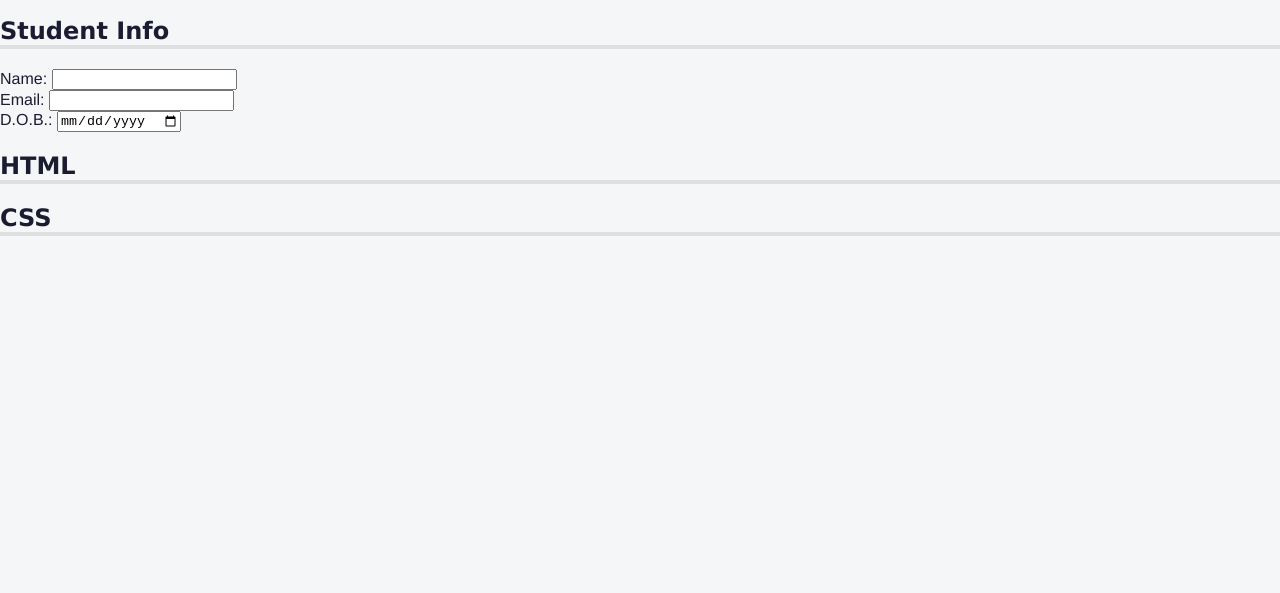
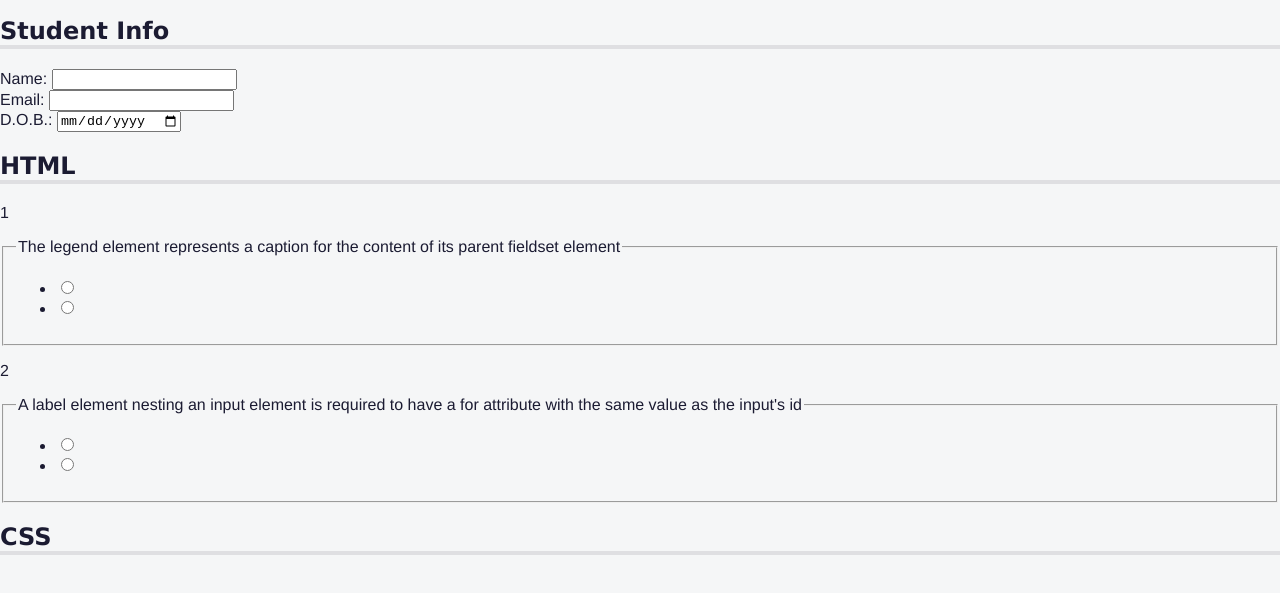
Before and after one commit to Wizzle13/fccquiz, a plain HTML site: page index.html in a window 1280 px wide. Shown: the part 53-646 px from the top of the page. Drawn offline with Linux system fonts and the light colour scheme.

Commit message:
added question section

```diff
--- a/index.html
+++ b/index.html
@@ -35,8 +35,49 @@
                     <input type="date" name="birth-date" id="birth-date" />
                 </div>
             </Section>
-            <section role="region" aria-labelledby="html-questions"><h2 id="html-questions">HTML</h2></Section>
-            <section role="region" aria-labelledby="css-questions"><h2 id="css-questions">CSS</h2></Section>
+            <section role="region" aria-labelledby="html-questions"><h2 id="html-questions">HTML</h2>
+                <div class="question-block">
+                    <p>1</p>
+                    <fieldset class="question" name="html-question-one">
+                        <legend>
+                            The legend element represents a caption for the content of its parent fieldset element
+                        </legend>
+                        <ul class="answers-list">
+                            <li>
+                                <label>
+                                    <input type="radio">
+                                </label>
+                            </li>
+                            <li>
+                                <label>
+                                    <input type="radio">
+                                </label>
+                            </li>
+                        </ul>
+                    </fieldset>
+                  </div>
+                  <div class="question-block">
+                    <p>2</p>
+                    <fieldset class="question" name="html-question-two">
+                        <legend>
+                            A label element nesting an input element is required to have a for attribute with the same value as the input's id
+                        </legend>
+                        <ul class="answers-list">
+                            <li>
+                                <label>
+                                    <input type="radio">
+                                </label>
+                            </li>
+                            <li>
+                                <label>
+                                    <input type="radio">
+                                </label>
+                            </li>
+                        </ul>
+                    </fieldset>
+                  </div>
+            </section>
+            <section role="region" aria-labelledby="css-questions"><h2 id="css-questions">CSS</h2></section>
         </form>
     </main>
 
```
